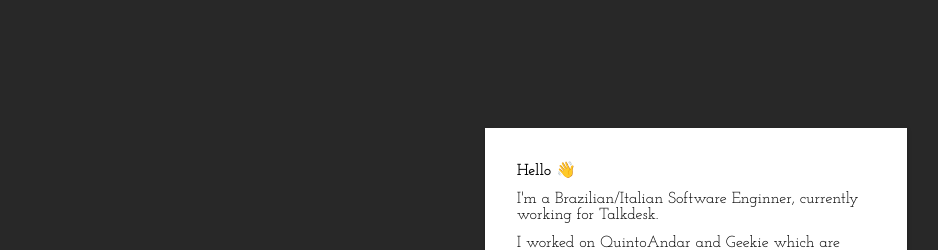
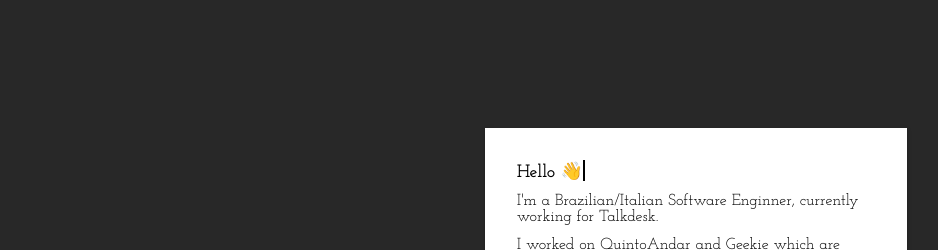
Before and after one commit to rrrahal/rafaelrahal.tech, a React (Create React App) app: page / in a window 1280 px wide. Shown: the top 250 px of the page, without its empty margins (136-1074 px from the left). Built offline with nearby package versions, Linux system fonts and the light colour scheme; what @splitbee/web would draw is missing.

Commit message:
add Hello animation

```diff
--- a/src/components/PaperSheet/PaperSheet.css
+++ b/src/components/PaperSheet/PaperSheet.css
@@ -24,10 +24,39 @@
                 0 3px 1px -2px rgba(0,0,0,0.2);
 }
 
+/* Hello Animation */
+
 .title {
+  font-size: 1.12rem;
   margin-bottom: 12px;
   font-weight: 600;
+  position: relative;
+  width: max-content;
 }
+
+.title::before,
+.title::after {
+  content: "";
+  position: absolute;
+  top: 0;
+  right: 0;
+  bottom: 0;
+  left: 0;
+}
+
+.title::before {
+  background: white;
+  animation: typewriter .5s
+    steps(6) 4s forwards;
+}
+
+.title::after {
+  width: 0.125rem;
+  background: black;
+  animation: typewriter .5s steps(6) 4s forwards;
+}
+
+/* End of Hello Animation */
 
 .first-paragraph {
   margin-bottom: 12px;
@@ -115,3 +144,15 @@
   }
 
 }
+
+@keyframes typewriter {
+  to {
+    left: 100%;
+  }
+}
+
+@keyframes blink {
+  to {
+    background: transparent;
+  }
+}
```
